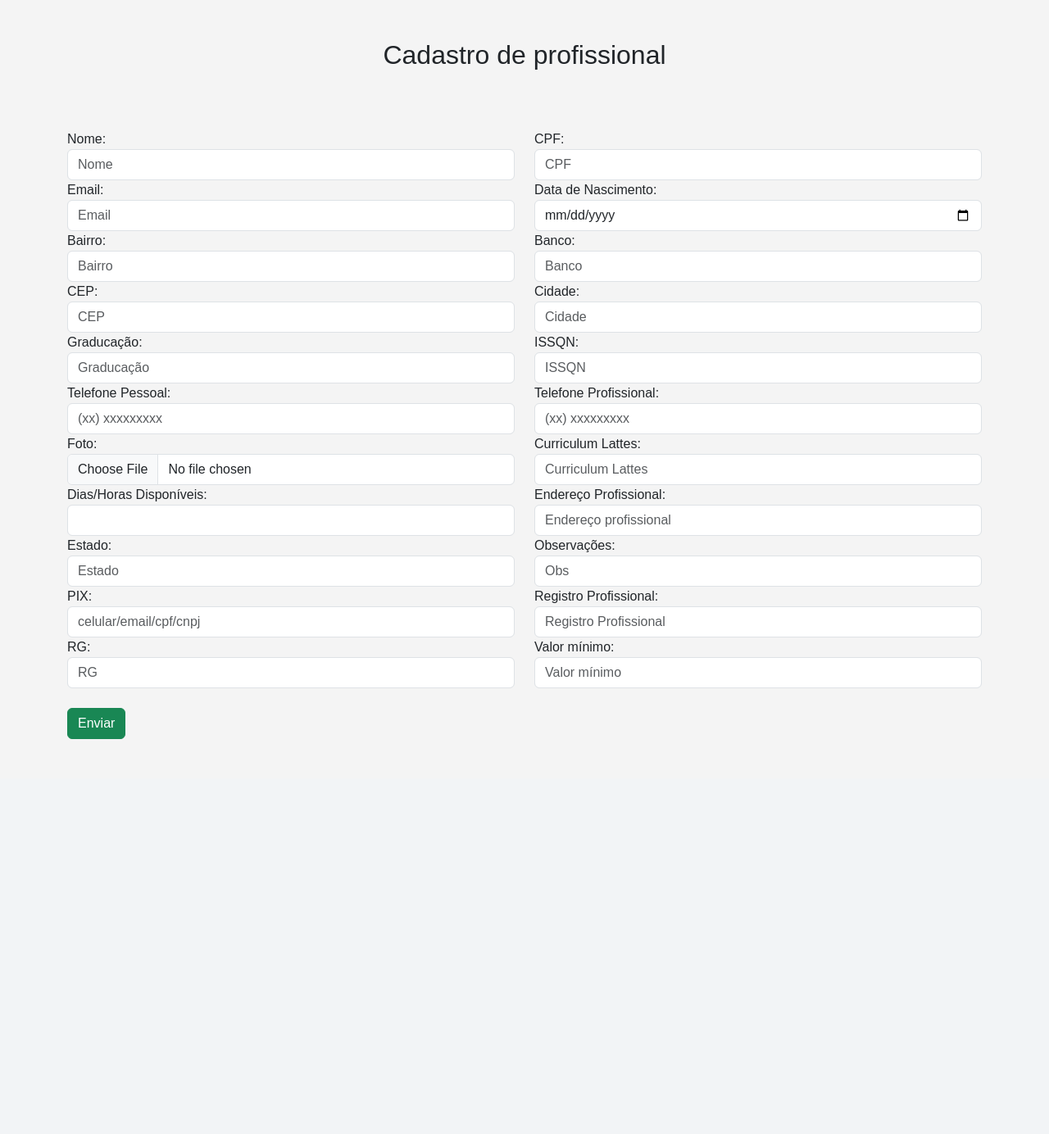
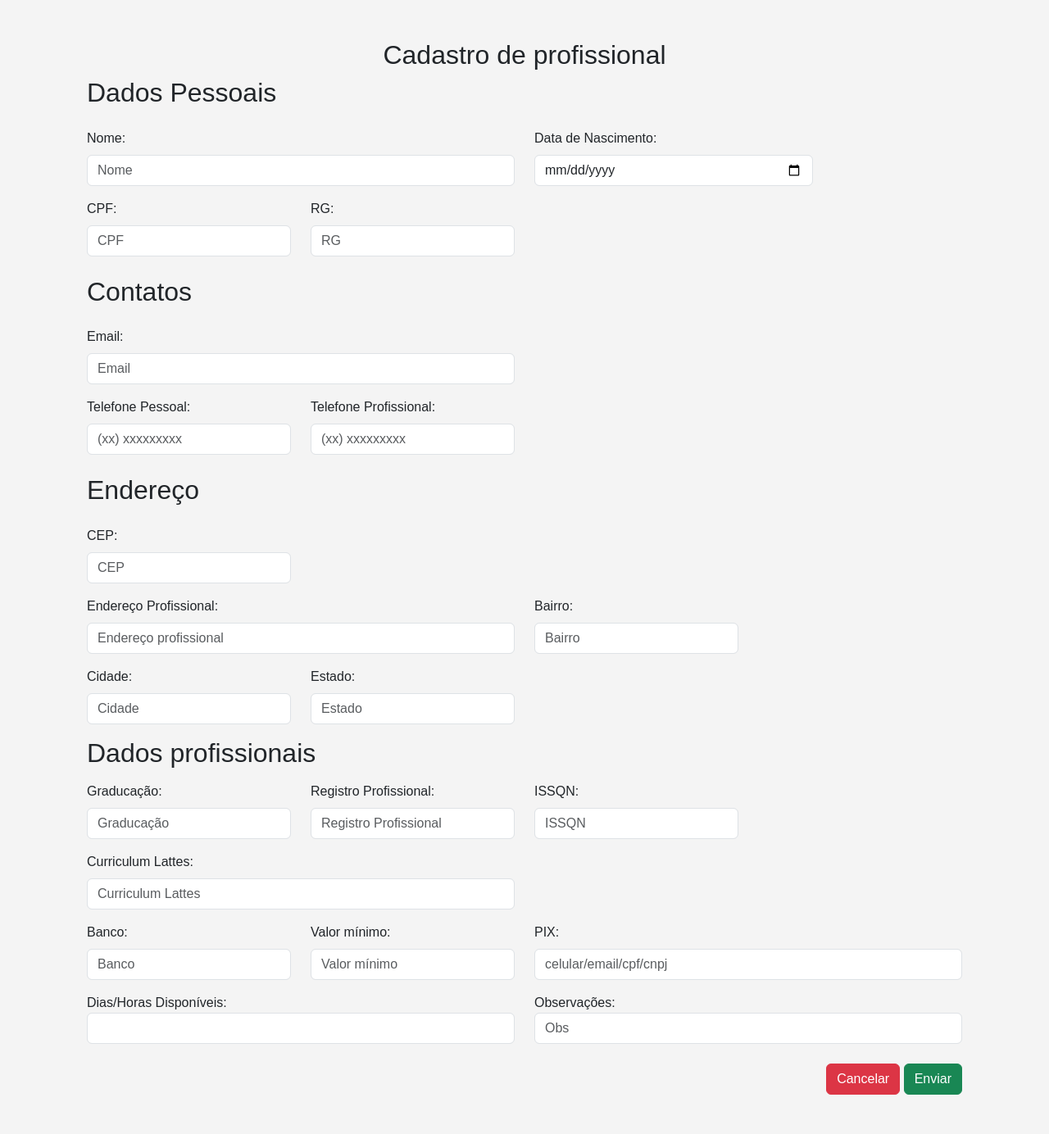
Before and after one commit to NataRabelo/SISTEMA_WNR, a Flask app: page /cadastrar_profissional in a window 1280 px wide. Shown: the part 62-1446 px from the top of the page at 82% size. Before the commit the page ends 964 px from the top, so only its background shows below. Run offline with Flask 3, Linux system fonts and the light colour scheme; a user stored in the database is signed in; some libraries are stand-ins or nearby versions.

Commit message:
Correção de CRUD e tela de cad profissional

```diff
--- a/app/routes/client_routes.py
+++ b/app/routes/client_routes.py
@@ -58,7 +58,6 @@ def cadastrar_cliente():
         db.session.add(cliente)
         db.session.commit()
         flash("Cadastro realizado com sucesso!", "success")  # Mensagem de sucesso com categoria
-        return redirect(url_for('main_bp.menu'))
 
     return render_template('clientes/form.html')
 
--- a/app/routes/professional_routes.py
+++ b/app/routes/professional_routes.py
@@ -84,3 +84,12 @@ def editar_profissional(id):
         db.session.commit()
         flash('Profissional atualizdo com sucesso!', 'success')
     return render_template('professional/form_edit.html', profissional=profissional)
+
+@professional_bp.route('/deletar_profissão/<int:id>', methods=['GET', 'POST'])
+@login_required
+def deletar_profissional(id):
+    profissional = Profissional.query.get_or_404(id)
+    db.session.delete(profissional)
+    db.session.commit()
+    flash('Profissional excluido com sucesso', 'success')
+    return redirect(url_for('professional_bp.listar_profissional'))
--- a/app/templates/professional/form.html
+++ b/app/templates/professional/form.html
@@ -3,120 +3,137 @@
 {% block title %}Cadastro de profissional{% endblock %}
 
 {% block content %}
-    <h2 class="text-center mb-4 mt-5">Cadastro de profissional</h2>
-    <br><br>
-    <form action="{{ url_for('professional_bp.cadastrar_profissional')}}" method="POST" class="mb-5">
-        <div class="row">
+<div class="container mb-5 mt-4">
+    <h2 class="text-center">Cadastro de profissional</h2>
+    <form action="{{ url_for('professional_bp.cadastrar_profissional')}}" method="POST">
+        <div class="container">
+            <h2 class="mb-4"> Dados Pessoais </h2>
+            <div class="row mb-3">
                 <div class="col-md-6">
-                <label for="nome" class="custom-label">Nome:</label>
-                <input type="text" class="form-control" name="nome" placeholder="Nome">
+                    <label for="nome" class="form-label">Nome:</label>
+                    <input type="text" class="form-control" id="nome" name="nome" placeholder="Nome" required>
+                </div>
+                <div class="col-md-4">
+                    <label for="data_nascimento" class="form-label">Data de Nascimento:</label>
+                    <input type="date" class="form-control" id=data_nascimento name="data_nascimento" required>
+                </div>
+            </div>
+            <div class="row mb-3">
+                <div class="col-md-3">
+                    <label for="cpf" class="form-label">CPF:</label>
+                    <input type="text" class="form-control" id="cpf" name="cpf" placeholder="CPF" required>
+                </div>
+                <div class="col-md-3">
+                    <label for="rg" class="form-label">RG:</label>
+                    <input type="text" class="form-control" id="rg" name="rg" placeholder="RG" required>
+                </div>
+            </div>
+            <h2 class="mb-4 mt-4">Contatos</h2>
+            <div class="row mb-3">
+                <div class="col-md-6">
+                    <label for="email" class="form-label">Email:</label>
+                    <input type="text" class="form-control" id="email" name="email" placeholder="Email" required>
+                </div>
+            </div>
+            <div class="row mb-3">
+                <div class="col-md-3">
+                    <label for="fone_pessoal" class="form-label">Telefone Pessoal:</label>
+                    <input type="text" class="form-control" id="fone_pessoal" name="fone_pessoal" placeholder="(xx) xxxxxxxxx" required>
+                </div>
+                <div class="col-md-3">
+                    <label for="fone_profissional" class="form-label">Telefone Profissional:</label>
+                    <input type="text" class="form-control" id="fone_profissional" name="fone_profissional" placeholder="(xx) xxxxxxxxx" required>
+                </div>
+            </div>
+            <h2 class="mb-4 mt-4">Endereço</h2>
+            <div class="row mb-3">
+                <div class="col-md-3">
+                    <label for="cep" class="form-label">CEP:</label>
+                    <input type="text" class="form-control" id="cep" name="cep" placeholder="CEP" required>
+                </div>
+            </div>
+            <div class="row mb-3">
+                <div class="col-md-6">
+                    <label for="endereco_profissional" class="form-label">Endereço Profissional:</label>
+                    <input type="text" class="form-control" id="endereco_profissional" name="endereco_profissional" placeholder="Endereço profissional" required>
+                </div>
+                <div class="col-md-3">
+                    <label for="bairro" class="form-label">Bairro:</label>
+                    <input type="text" class="form-control" id="bairro" name="bairro" placeholder="Bairro" required>
+                </div>
+            </div>
+            <div class="row mb-3">
+                <div class="col-md-3">
+                    <label for="cidade" class="form-label">Cidade:</label>
+                    <input type="text" class="form-control" id="cidade" name="cidade" placeholder="Cidade" required>
+                </div>
+                <div class="col-md-3">
+                    <label for="estado" class="form-label">Estado:</label>
+                    <input type="text" class="form-control" id="estado" name="estado" placeholder="Estado" required>
+                </div>
+            </div>
+            <h2 class="mb-3">Dados profissionais</h2>
+            <div class="row mb-3">
+                <div class="col-md-3">
+                    <label for="graduacao" class="form-label">Graducação:</label>
+                    <input type="text" class="form-control" id="graduacao" name="graduacao" placeholder="Graducação" required>
+                </div>
+                <div class="col-md-3">
+                    <label for="registro_profissional" class="form-label">Registro Profissional:</label>
+                    <input type="text" class="form-control" id="registro_profissional" name="registro_profissional" placeholder="Registro Profissional" >
+                </div>
+                <div class="col-md-3">
+                    <label for="issqn" class="form-label">ISSQN:</label>
+                    <input type="text" class="form-control" id="issqn" name="issqn" placeholder="ISSQN" >
+                </div>
+            </div>
+            <div class="row mb-3">
+                <div class="col-md-6">
+                    <label for="curriculum_lattes" class="form-label">Curriculum Lattes:</label>
+                    <input type="text" class="form-control" id="curriculum_lattes" name="curriculum_lattes" placeholder="Curriculum Lattes" >
+                </div>
+            </div>
+            <div class="row mb-3">
+                <div class="col-md-3">
+                    <label for="banco" class="form-label">Banco:</label>
+                    <input type="text" class="form-control" id="banco" name="banco" placeholder="Banco" required>
+                </div>
+                <div class="col-md-3">
+                    <label for="valor_minimo" class="form-label">Valor mínimo:</label>
+                    <input type="number" class="form-control" id="valor_minimo" name="valor_minimo" placeholder="Valor mínimo" required>
                 </div>
                 <div class="col-md-6">
-                <label for="cpf" class="custom-label">CPF:</label>
-                <input type="text" class="form-control" name="cpf" placeholder="CPF">
+                    <label for="pix" class="form-label">PIX:</label>
+                    <input type="text" class="form-control" id="pix" name="pix" placeholder="celular/email/cpf/cnpj" required>
                 </div>
             </div>
-        <div class="row">
-            <div class="col-md-6">
-                <label for="email" class="custom-label">Email:</label>
-                <input type="text" class="form-control" name="email" placeholder="Email">
-            </div>
-            <div class="col-md-6">
-                <label for="data_nascimento" class="custom-label">Data de Nascimento:</label>
-                <input type="date" class="form-control" name="data_nascimento">
-            </div>
-        </div>
-        <div class="row">
-            <div class="col-md-6">
-                <label for="bairro" class="custom-label">Bairro:</label>
-                <input type="text" class="form-control" name="bairro" placeholder="Bairro">
-            </div>
-            <div class="col-md-6">
-                <label for="banco" class="custom-label">Banco:</label>
-                <input type="text" class="form-control" name="banco" placeholder="Banco">
-            </div>
-        </div>
-        <div class="row">
-            <div class="col-md-6">
-                <label for="cep" class="custom-label">CEP:</label>
-                <input type="text" class="form-control" name="cep" placeholder="CEP">
-            </div>
-            <div class="col-md-6">
-                <label for="cidade" class="custom-label">Cidade:</label>
-                <input type="text" class="form-control" name="cidade" placeholder="Cidade">
-            </div>
-        </div>
-        <div class="row">
-            <div class="col-md-6">
-                <label for="graduacao" class="custom-label">Graducação:</label>
-                <input type="text" class="form-control" name="graduacao" placeholder="Graducação">
-            </div>
-            <div class="col-md-6">
-                <label for="issqn" class="custom-label">ISSQN:</label>
-                <input type="text" class="form-control" name="issqn" placeholder="ISSQN">
-            </div>
-        </div>
-        <div class="row">
-            <div class="col-md-6">
-                <label for="fone_pessoal" class="custom-label">Telefone Pessoal:</label>
-                <input type="text" class="form-control" name="fone_pessoal" placeholder="(xx) xxxxxxxxx">
-            </div>
-            <div class="col-md-6">
-                <label for="fone_profissional" class="custom-label">Telefone Profissional:</label>
-                <input type="text" class="form-control" name="fone_profissional" placeholder="(xx) xxxxxxxxx">
-            </div>
-        </div>
-        <div class="row">
-            <div class="col-md-6">
-                <label for="foto" class="custom-label">Foto:</label>
-                <input type="file" class="form-control" name="foto">
-            </div>
-            <div class="col-md-6">
-                <label for="curriculum_lattes" class="custom-label">Curriculum Lattes:</label>
-                <input type="text" class="form-control" name="curriculum_lattes" placeholder="Curriculum Lattes">
-            </div>
-        </div>
-        <div class="row">
+            <div class="row mb-3">
                 <div class="col-md-6">
                     <label for="dias_horas_disponiveis" class="custom-label">Dias/Horas Disponíveis:</label>
-                <input type="text" class="form-control" name="dias_horas_disponiveis">
-            </div>
-            <div class="col-md-6">
-                <label for="endereco_profissional" class="custom-label">Endereço Profissional:</label>
-                <input type="text" class="form-control" name="endereco_profissional" placeholder="Endereço profissional">
-            </div>
-        </div>
-        <div class="row">
-            <div class="col-md-6">
-                <label for="estado" class="custom-label">Estado:</label>
-                <input type="text" class="form-control" name="estado" placeholder="Estado">
+                    <input type="text" class="form-control" id="dias_horas_disponiveis" name="dias_horas_disponiveis" required>
                 </div>
                 <div class="col-md-6">
                     <label for="observacoes" class="custom-label">Observações:</label>
-                <input type="text" class="form-control" name="observacoes" placeholder="Obs">
+                    <input type="text" class="form-control" id="observacoes" name="observacoes" placeholder="Obs" >
                 </div>
             </div>
-        <div class="row">
-            <div class="col-md-6">
-                <label for="pix" class="custom-label">PIX:</label>
-                <input type="text" class="form-control" name="pix" placeholder="celular/email/cpf/cnpj">
-            </div>
-            <div class="col-md-6">
-                <label for="registro_profissional" class="custom-label">Registro Profissional:</label>
-                <input type="text" class="form-control" name="registro_profissional" placeholder="Registro Profissional">
+            <div class="row mt-4 mb-5">
+                <div class="col-md-12 text-end">
+                    <a href="{{ url_for('main_bp.menu') }}" class="btn btn-danger">Cancelar</a>
+                    <button type="submit" class="btn btn-success">Enviar</button>
                 </div>
             </div>
-        <div class="row">
-            <div class="col-md-6">
-                <label for="rg" class="custom-label">RG:</label>
-                <input type="text" class="form-control" name="rg" placeholder="RG">
         </div>
-            <div class="col-md-6">
-                <label for="valor_minimo" class="custom-label">Valor mínimo:</label>
-                <input type="number" class="form-control" name="valor_minimo" placeholder="Valor mínimo">
+    </form>
 </div>
-        </div>
-        <br>
-        <button type="submit" class="btn btn-success">Enviar</button>
-    </form>
+<script>
+        $(document).ready(function() {
+        $('#cpf').mask('000.000.000-00'); // Máscara para CPF
+        $('#rg').mask('00.000.000-0'); // Máscara para RG
+        $('#cep').mask('00000-000'); // Máscara para CEP
+        $('#fone_profissional').mask('(00) 00000-0000'); // Máscara para telefone (suporta celular e fixo)
+        $('#fone_pessoal').mask('(00) 00000-0000'); // Máscara para Celular
+    });
+
+    </script>
 {% endblock %}
--- a/app/templates/professional/list.html
+++ b/app/templates/professional/list.html
@@ -16,7 +16,7 @@
                         </div>
                         <div>
                             <a href="{{ url_for('professional_bp.editar_profissional', id=profissional.id) }}" class="btn btn-sm btn-warning">Editar</a>
-
+                            <a href="{{ url_for('professional_bp.deletar_profissional', id=profissional.id) }}" class="btn btn-sm btn-danger">Deletar</a>
                         </div>
                     </li>
                 {% endfor %}
```
Also changed, not shown: app/templates/clientes/form.html (line endings or trailing spaces), instance/database.db. Lines whose indentation alone changed are shown as unchanged.
